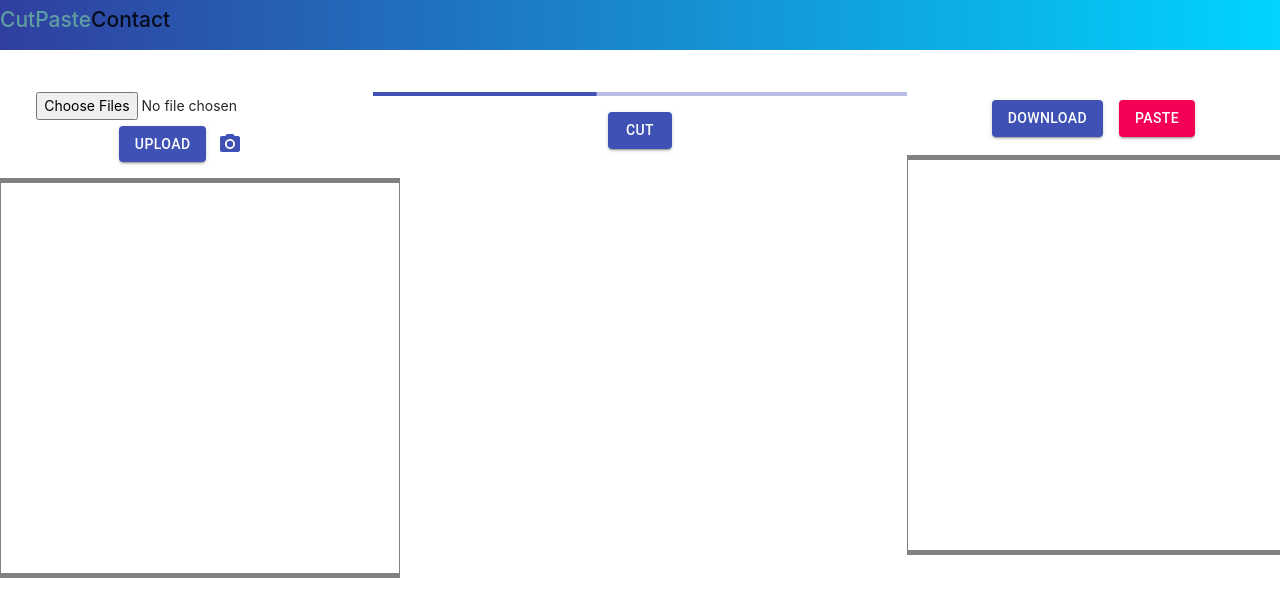
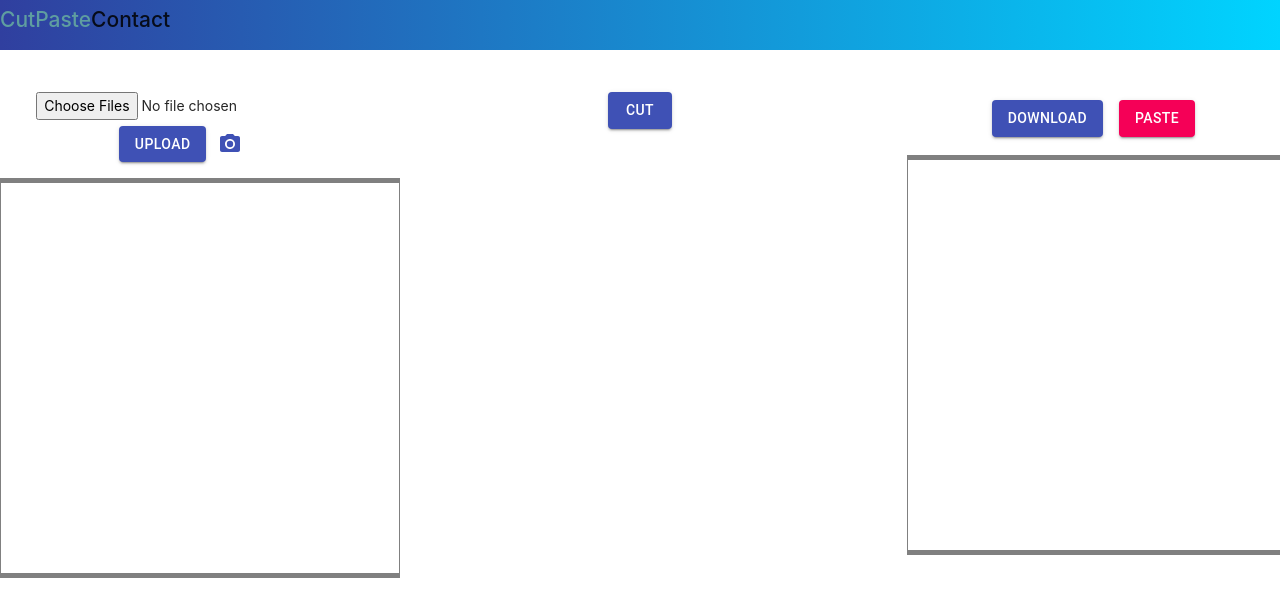
Before and after one commit to cutpaste-team/Web-app, a React (Create React App) app: page / in a window 1280 px wide. Shown: the top 616 px of the page. Built offline with nearby package versions, Linux system fonts and the light colour scheme.

Commit message:
Fix some thing

```diff
--- a/src/components/Body-main.js
+++ b/src/components/Body-main.js
@@ -5,8 +5,28 @@ import { Row, Col } from "antd";
 import UploadButtons from "./UploadButtons";
 import LinearDeterminate from "./LinearDeterminate";
 import ContainedButtons from "./ContainedButtons";
+import axios from "axios";
 
 export default class Body extends Component {
+  constructor(props) {
+    super(props);
+    this.state = {
+      images: "",
+    };
+    this.getDatas = this.getDatas.bind(this);
+  }
+  getDatas() {
+    try {
+      const dataImage = axios.get(
+        "https://express-demo-heroku.herokuapp.com/api/books"
+      );
+      this.setState({
+        images: dataImage.data,
+      });
+    } catch (error) {
+      console.log(error);
+    }
+  }
   render() {
     return (
       <div className="Body">
@@ -15,10 +35,10 @@ export default class Body extends Component {
             <UploadButtons></UploadButtons>
           </Col>
           <Col span={10}>
-            <LinearDeterminate></LinearDeterminate>
+            <LinearDeterminate onclick={this.getDatas}></LinearDeterminate>
           </Col>
           <Col span={7}>
-            <ContainedButtons />
+            <ContainedButtons images={this.state.images} />
           </Col>
         </Row>
       </div>
--- a/src/components/LinearDeterminate.js
+++ b/src/components/LinearDeterminate.js
@@ -1,44 +1,21 @@
-import React from "react";
-import { makeStyles } from "@material-ui/core/styles";
-import LinearProgress from "@material-ui/core/LinearProgress";
+import React, { Component } from "react";
 import Button from "@material-ui/core/Button";
+import "./css/cutbtn.css";
 
-const useStyles = makeStyles((theme) => ({
-  root: {
-    width: "100%",
-    "& > * + *": {
-      marginTop: theme.spacing(2),
-    },
-  },
-}));
+class LinearDeterminate extends Component {
+  render() {
+    return (
+      <div className="cut-btn">
+        <Button
+          variant="contained"
+          color="primary"
+          onClick={this.props.onclick}
+        >
+          Cut
+        </Button>
+      </div>
+    );
+  }
+}
 
-export default function LinearDeterminate() {
-  const classes = useStyles();
-  const [completed, setCompleted] = React.useState(0);
-
-  React.useEffect(() => {
-    function progress() {
-      setCompleted((oldCompleted) => {
-        if (oldCompleted === 100) {
-          return 0;
-        }
-        const diff = Math.random() * 10;
-        return Math.min(oldCompleted + diff, 100);
-      });
-    }
-
-    const timer = setInterval(progress, 500);
-    return () => {
-      clearInterval(timer);
-    };
-  }, []);
-
-  return (
-    <div className={classes.root}>
-      <LinearProgress variant="determinate" value={completed} />
-      <Button variant="contained" color="primary">
-        Cut
-      </Button>
-    </div>
-  );
-}
+export default LinearDeterminate;
--- a/src/components/UploadButtons.js
+++ b/src/components/UploadButtons.js
@@ -1,4 +1,3 @@
-import { makeStyles } from "@material-ui/core/styles";
 import Button from "@material-ui/core/Button";
 import IconButton from "@material-ui/core/IconButton";
 import PhotoCamera from "@material-ui/icons/PhotoCamera";
@@ -18,18 +17,15 @@ class UploadButtons extends Component {
     this.handleChange = this.handleChange.bind(this);
     this.uploadHandler = this.uploadHandler.bind(this);
   }
-
   // Function for previewing the chosen image
   generatePreviewImageUrl(file, callback) {
     const reader = new FileReader();
     const url = reader.readAsDataURL(file);
     reader.onloadend = (e) => callback(reader.result);
   }
-
   // Event handler when image is chosen
   handleChange(event) {
     const file = event.target.files[0];
-
     // If the image upload is cancelled
     if (!file) {
       return;
@@ -43,7 +39,6 @@ class UploadButtons extends Component {
       });
     });
   }
-
   // Function for sending image to the backend
   uploadHandler(e) {
     var self = this;
@@ -51,17 +46,18 @@ class UploadButtons extends Component {
     formData.append("file", this.state.imageFile, "img.png");
 
     var t0 = performance.now();
+    const config = {
+      headers: {
+        "content-type": "multipart/form-data",
+      },
+    };
     axios
-      .post("https://jsonplaceholder.typicode.com/users", formData)
-      .then(function (response, data) {
-        data = response.data;
-        self.setState({ imagePrediction: data });
-        var t1 = performance.now();
-        console.log(
-          "The time it took to predict the image " +
-            (t1 - t0) +
-            " milliseconds."
-        );
+      .post("http://09eecc97.ngrok.io", formData, config)
+      .then(function (response) {
+        console.log(response);
+      })
+      .catch(function (error) {
+        console.log(error);
       });
   }
   render() {
--- /dev/null
+++ b/src/components/css/cutbtn.css
@@ -0,0 +1,5 @@
+.cut-btn {
+  display: flex;
+  align-items: center;
+  justify-content: center;
+}
```
Also changed, not shown: src/App.js (+6 -2 lines).
